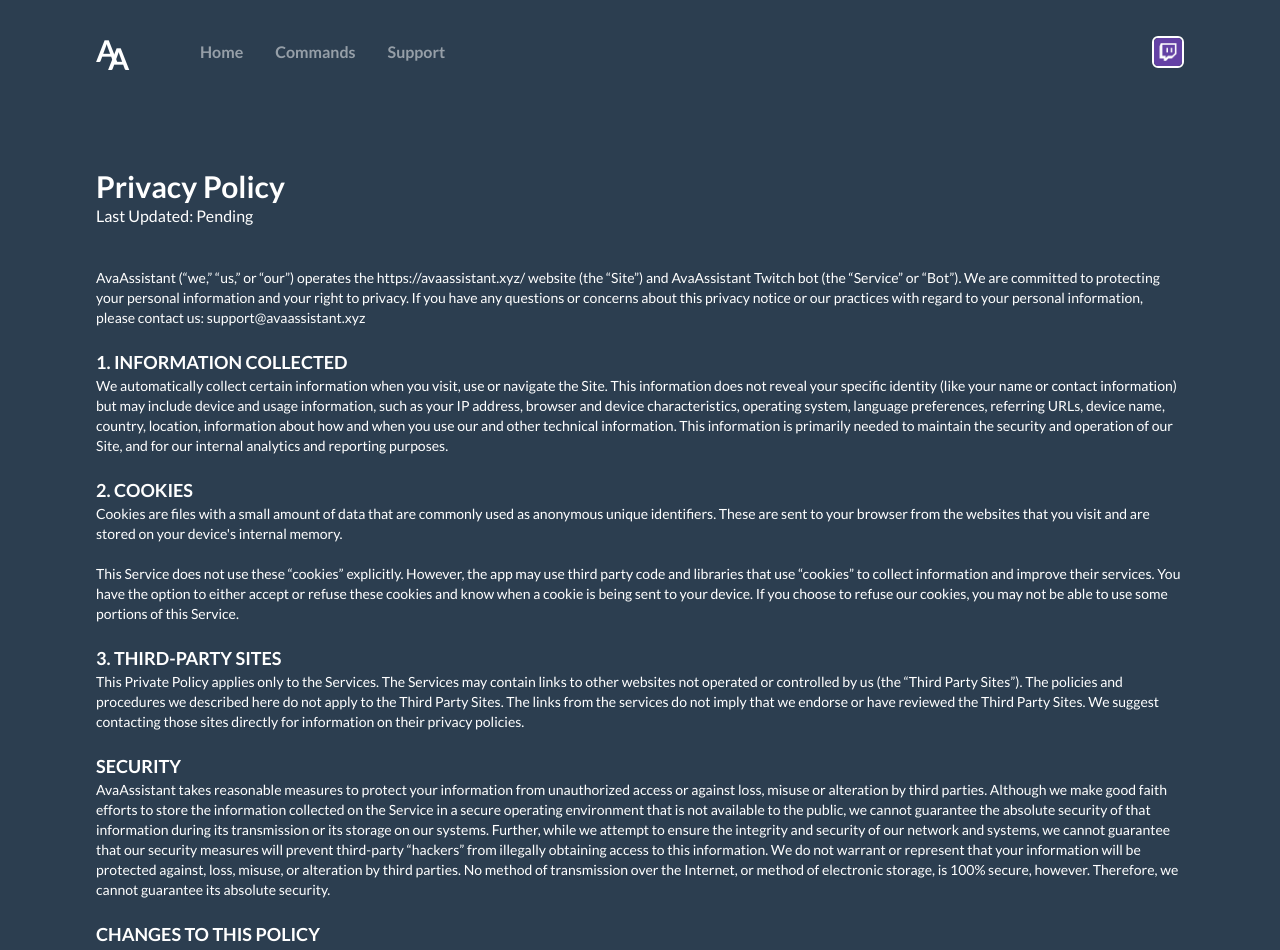
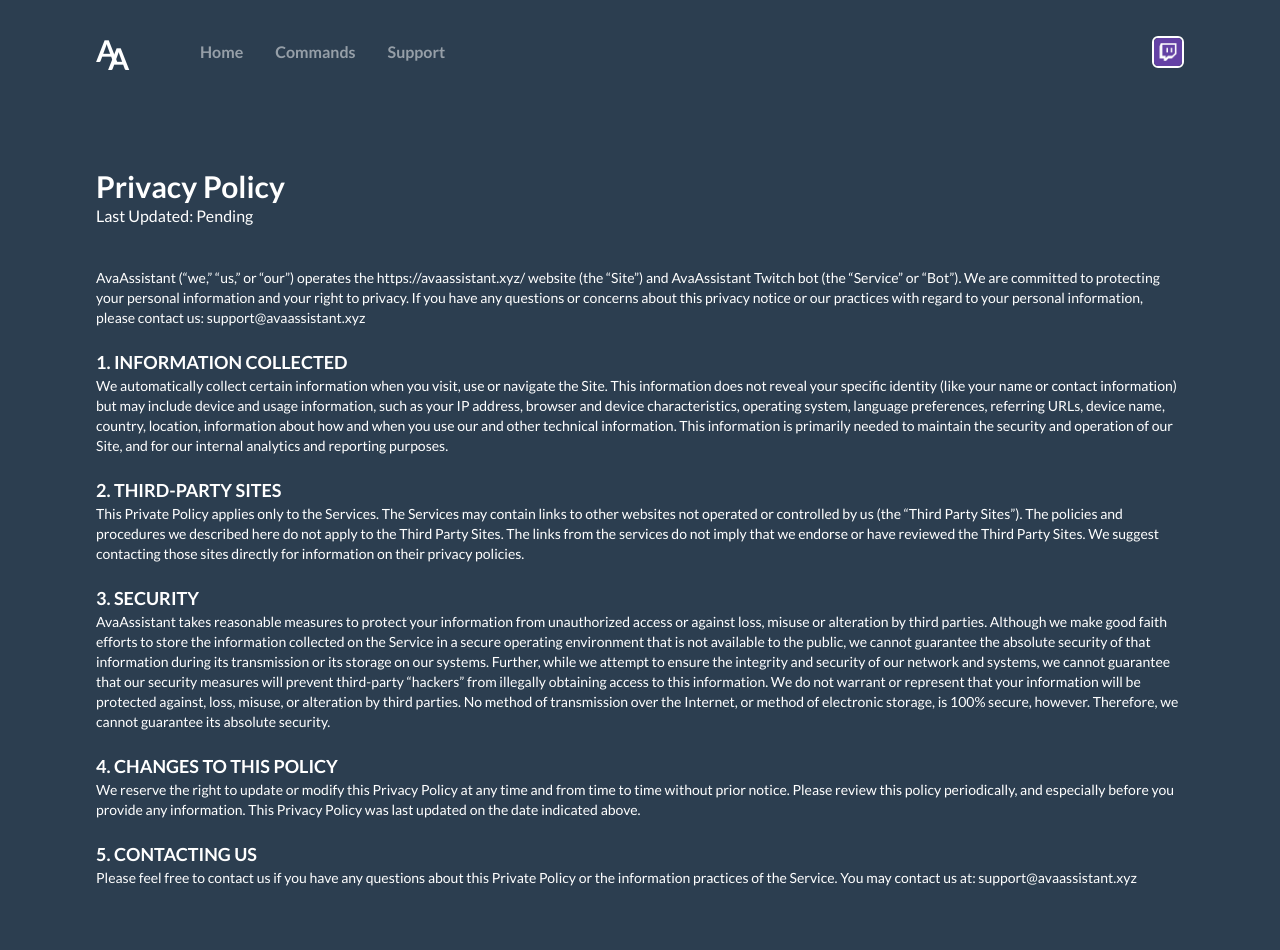
Before and after one commit to zackyvt/avaassistant, a Next.js app: page /privacypolicy in a window 1280 px wide. Shown: the top 950 px of the page. Built offline with nearby package versions, Linux system fonts and the light colour scheme.

Commit message:
Privacy Policy

```diff
--- a/pages/privacypolicy.tsx
+++ b/pages/privacypolicy.tsx
@@ -16,30 +16,22 @@ export default function PrivacyPolicy() {
                     We automatically collect certain information when you visit, use or navigate the Site. This information does not reveal your specific identity (like your name or contact information) but may include device and usage information, such as your IP address, browser and device characteristics, operating system, language preferences, referring URLs, device name, country, location, information about how and when you use our and other technical information. This information is primarily needed to maintain the security and operation of our Site, and for our internal analytics and reporting purposes.
                     <br></br>
                     <br></br>
-                    <b className="text-lg">2. COOKIES</b>
-                    <br></br>
-                    Cookies are files with a small amount of data that are commonly used as anonymous unique identifiers. These are sent to your browser from the websites that you visit and are stored on your device&apos;s internal memory.
-                    <br></br>
-                    <br></br>
-                    This Service does not use these “cookies” explicitly. However, the app may use third party code and libraries that use “cookies” to collect information and improve their services. You have the option to either accept or refuse these cookies and know when a cookie is being sent to your device. If you choose to refuse our cookies, you may not be able to use some portions of this Service.
-                    <br></br>
-                    <br></br>
-                    <b className="text-lg">3. THIRD-PARTY SITES</b>
+                    <b className="text-lg">2. THIRD-PARTY SITES</b>
                     <br></br>
                     This Private Policy applies only to the Services. The Services may contain links to other websites not operated or controlled by us (the “Third Party Sites”). The policies and procedures we described here do not apply to the Third Party Sites. The links from the services do not imply that we endorse or have reviewed the Third Party Sites. We suggest contacting those sites directly for information on their privacy policies.
                     <br></br>
                     <br></br>
-                    <b className="text-lg">SECURITY</b>
+                    <b className="text-lg">3. SECURITY</b>
                     <br></br>
                     AvaAssistant takes reasonable measures to protect your information from unauthorized access or against loss, misuse or alteration by third parties. Although we make good faith efforts to store the information collected on the Service in a secure operating environment that is not available to the public, we cannot guarantee the absolute security of that information during its transmission or its storage on our systems. Further, while we attempt to ensure the integrity and security of our network and systems, we cannot guarantee that our security measures will prevent third-party “hackers” from illegally obtaining access to this information. We do not warrant or represent that your information will be protected against, loss, misuse, or alteration by third parties. No method of transmission over the Internet, or method of electronic storage, is 100% secure, however. Therefore, we cannot guarantee its absolute security.
                     <br></br>
                     <br></br>
-                    <b className="text-lg">CHANGES TO THIS POLICY</b>
+                    <b className="text-lg">4. CHANGES TO THIS POLICY</b>
                     <br></br>
                     We reserve the right to update or modify this Privacy Policy at any time and from time to time without prior notice. Please review this policy periodically, and especially before you provide any information. This Privacy Policy was last updated on the date indicated above.
                     <br></br>
                     <br></br>
-                    <b className="text-lg">CONTACTING US</b>
+                    <b className="text-lg">5. CONTACTING US</b>
                     <br></br>
                     Please feel free to contact us if you have any questions about this Private Policy or the information practices of the Service. You may contact us at: support@avaassistant.xyz
                 </p>
```
